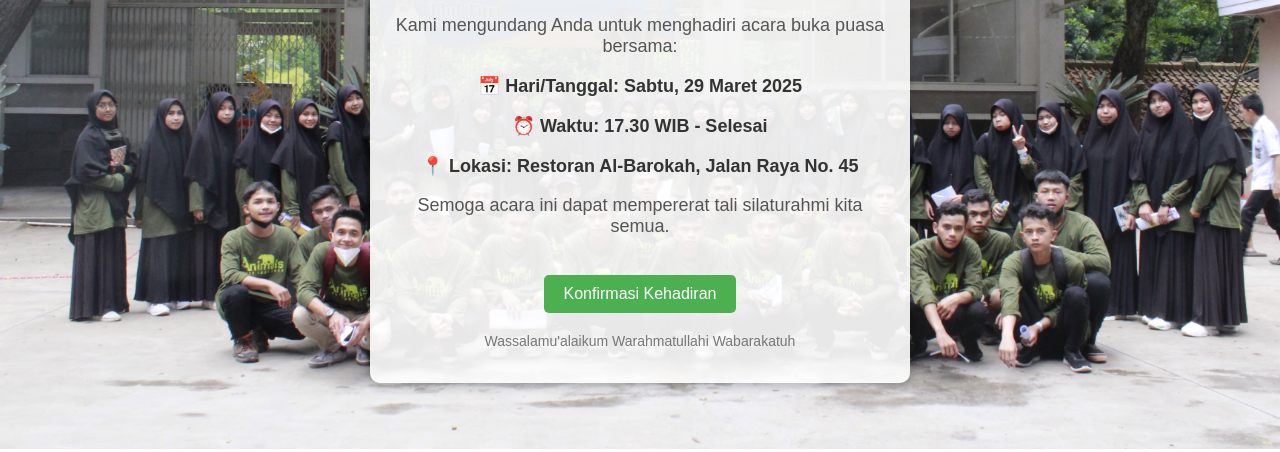
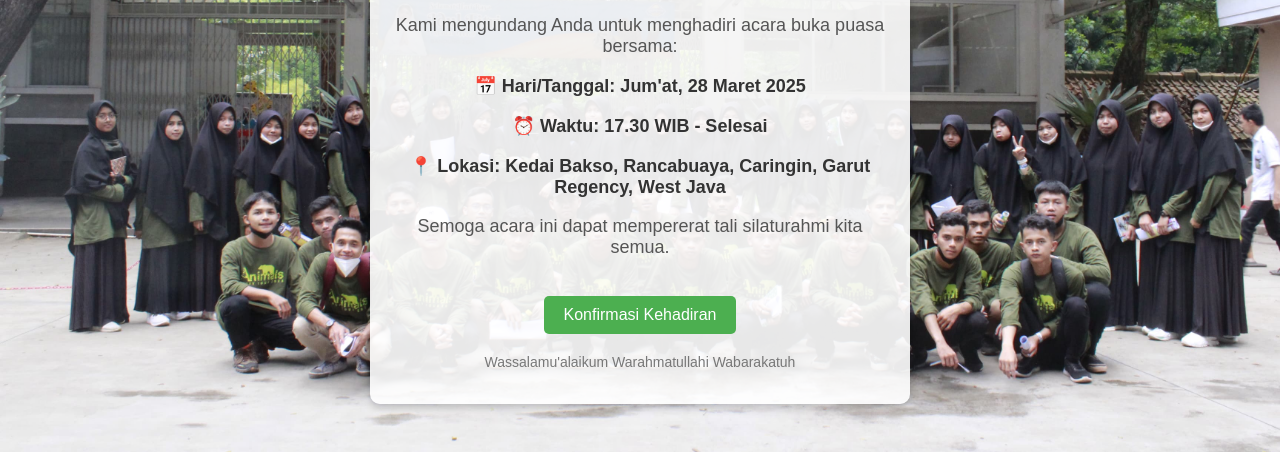
Before and after one commit to Arbabil/bukber-invite, a plain HTML site: page index.html in a window 1280 px wide. Shown: the part 351-803 px from the top of the page. Drawn offline with Linux system fonts and the light colour scheme.

```diff
--- a/index.html
+++ b/index.html
@@ -66,9 +66,9 @@
         <h1>Undangan Buka Puasa Bersama</h1>
         <p>Assalamu'alaikum Warahmatullahi Wabarakatuh,</p>
         <p>Kami mengundang Anda untuk menghadiri acara buka puasa bersama:</p>
-        <p class="details">📅 Hari/Tanggal: Sabtu, 29 Maret 2025</p>
+        <p class="details">📅 Hari/Tanggal: Jum'at, 28 Maret 2025</p>
         <p class="details">⏰ Waktu: 17.30 WIB - Selesai</p>
-        <p class="details">📍 Lokasi: Restoran Al-Barokah, Jalan Raya No. 45</p>
+        <p class="details">📍 Lokasi: Kedai Bakso, Rancabuaya, Caringin, Garut Regency, West Java</p>
         <p>Semoga acara ini dapat mempererat tali silaturahmi kita semua.</p>
         <a href="https://forms.gle/FxAAdPDpm7yax6b98" class="btn" target="_blank">Konfirmasi Kehadiran</a>
         <p class="footer">Wassalamu'alaikum Warahmatullahi Wabarakatuh</p>
```
